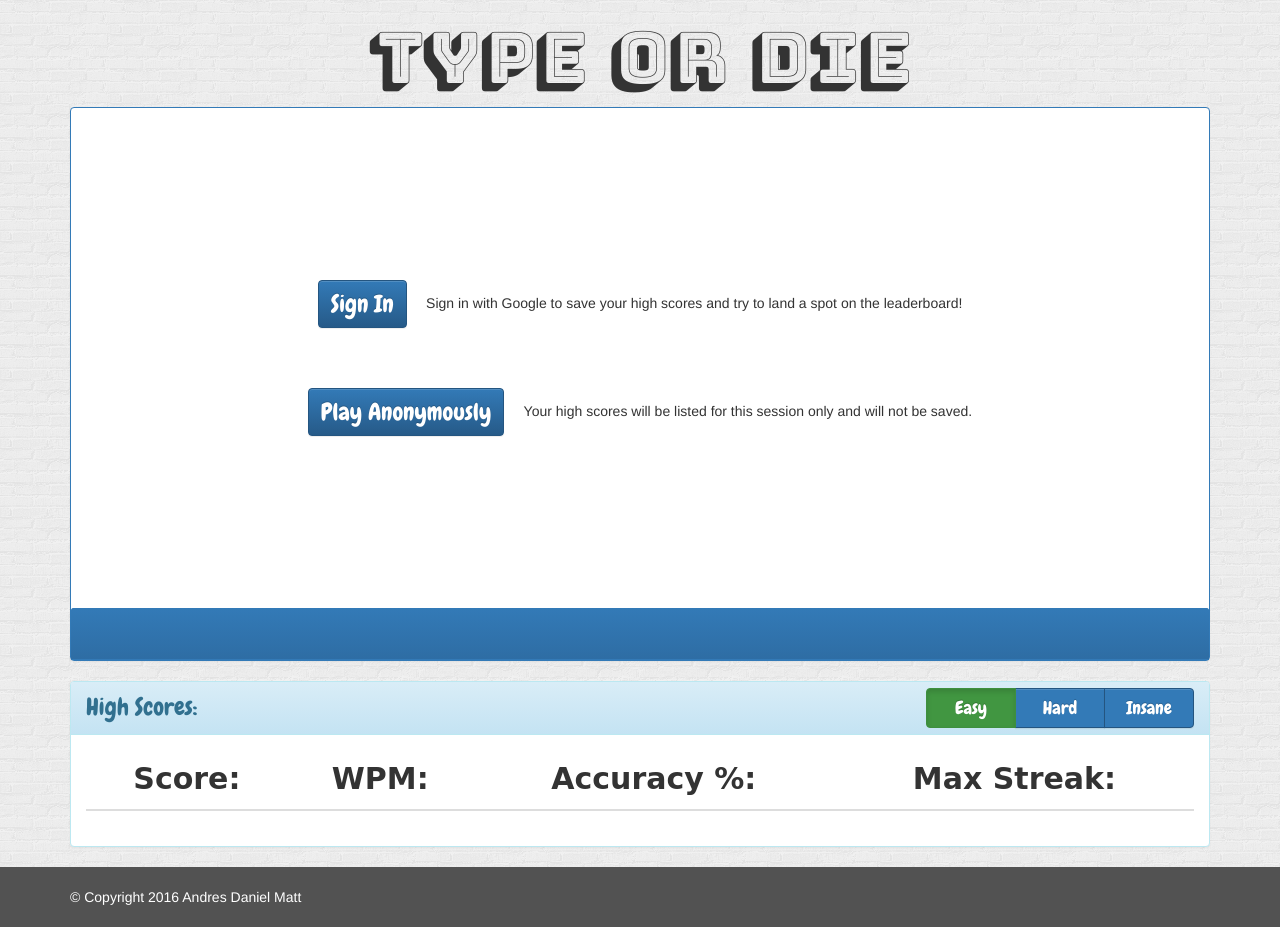
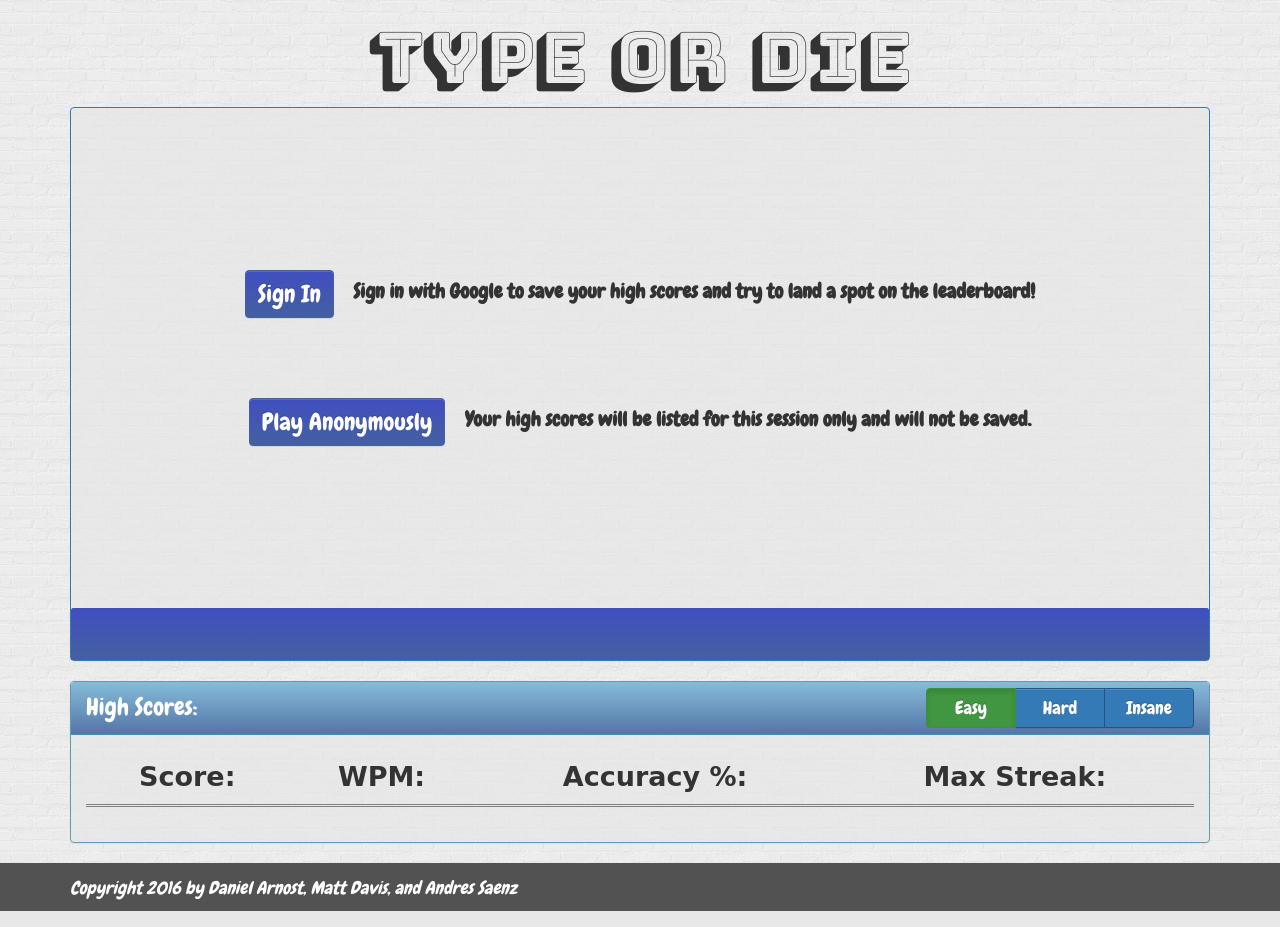
Before and after one commit to mattsplats/Type_Or_Die, a PHP site: page / in a window 1280 px wide. Run offline with PHP 8.4, Linux system fonts and the light colour scheme; lists and menus that the app fills with data are empty; some libraries are stand-ins or nearby versions; some web fonts are replaced.

Commit message:
Styling changes, background transition

```diff
--- a/assets/css/style.css
+++ b/assets/css/style.css
@@ -5,43 +5,56 @@ html {
 
 body {
   /* Margin bottom by footer height */
-  margin-bottom: 60px;
-  background-image: url(../images/brickwall.png);
+  margin-bottom: 48px;
+  background: #dddddd url(../images/brickwall.png);
+}
+
+h1 {
+  font-family: 'Bungee Shade', cursive;
+  font-size: 70px;
 }
 
 h3 {
   display: inline;
 }
 
-.btn-diff {
-  background-color: #337ab7;
-  background-image: none;
-  border-color: #245580;
+b {
+  font-family: 'Chewy', cursive;
+  font-size: 20px;
 }
 
-.footer {
-  position: absolute;
-  bottom: 0;
-  width: 100%;
-  /* Set the fixed height of the footer here */
-  height: 60px;
-  background-color: #525252;
+.panel {
+  background-color: rgba(230, 230, 230, 0.6);
+}
+
+.panel-primary > .panel-heading, .btn-primary {
+  background-image: linear-gradient(to bottom,#404ec1 0,#4460a0 100%);
+  border-color: #4460a0;
+}
+
+.btn-primary:focus, .btn-primary:hover {
+  background-image: linear-gradient(to bottom,#5663C6 0,#4C6CB2 100%);
+  background-color: inherit;
+  background-position: inherit;
+}
+
+.panel-info {
+  border-color: #6498b3;
+}
+
+.panel-info > .panel-heading {
+  background-image: linear-gradient(to bottom,#86bcd8 0,#5475a9 100%);
+  border-color: #4093b5;
+  color: white;
+}
+
+.table > thead {
+  border-bottom: 3px double gray;
 }
 
 #start {
   font-family: 'Chewy', cursive;
   font-size: 25px;
-}
-
-h1 {
-	font-family: 'Bungee Shade', cursive;
-  font-size: 70px;
-}
-
-.footer-text {
-	color: white;
-	text-align: left;
-	margin-top: 20px;
 }
 
 .panel-title-text {
@@ -55,7 +68,6 @@ h1 {
 
 .btn-primary {
   font-size: 24px;
-  /*color: white;*/
 }
 
 .btn-group > .btn {
@@ -66,6 +78,12 @@ h1 {
 .btn-score {
   float: right;
   margin-top: -4px;
+}
+
+.btn-diff {
+  background-color: #337ab7;
+  background-image: none;
+  border-color: #245580;
 }
 
 #game-body {
@@ -102,12 +120,38 @@ h1 {
   font-size: 25px;
 }
 
-.hipster-text {
+.hiscore-text {
   font-family: 'Amatica SC', cursive;
   font-size: 30px;
 }
 
-/* Matt's animations */
+.footer {
+  position: absolute;
+  bottom: 0;
+  width: 100%;
+  /* Set the fixed height of the footer here */
+  height: 48px;
+  background-color: #525252;
+}
+
+.footer-text {
+  margin-top: 12px;
+  color: white;
+  text-align: left;
+  font-family: 'Chewy', cursive;
+  font-size: 18px;
+  font-style: italic;
+}
+
+/* Matt's classes */
+.flex {
+  display: flex;
+  justify-content: center;
+  align-items: center;
+  align-content: center;
+  flex-wrap: wrap;
+  height: 470px;
+}
 .falling-word {
   position: absolute;
   top: -70px;
@@ -129,14 +173,55 @@ h1 {
   100% {transform: translate3d(0, 0, 0);}
 }
 
-/* Matt's classes */
-.flex {
-  display: flex;
-  justify-content: center;
-  align-items: center;
-  align-content: center;
-  flex-wrap: wrap;
-  height: 470px;
+.fade-in {
+  animation-name: fade_in;
+  animation-duration: 0.8s;
+  animation-timing-function: ease;
+}
+
+.fade-in-later {
+  animation-name: fade_in_later;
+  animation-duration: 1.0s;
+  animation-timing-function: ease;
+}
+
+@keyframes fade_in {
+  0%   {opacity: 0; transform: rotate3d(0, 1, 0, 90deg);}
+  100% {opacity: 1; transform: rotate3d(0, 1, 0, 0deg);}
+}
+
+@keyframes fade_in_later {
+  0%   {opacity: 0; transform: rotate3d(0, 1, 0, 90deg);}
+  20%  {opacity: 0; transform: rotate3d(0, 1, 0, 90deg);}
+  100% {opacity: 1; transform: rotate3d(0, 1, 0, 0deg);}
+}
+
+#sign-in {
+  animation-name: sign_in;
+  animation-duration: 1.5s;
+  animation-timing-function: ease;
+}
+
+@keyframes sign_in {
+  0%   {opacity: 0;}
+  30%  {opacity: 0;}
+  100% {opacity: 1;}
+}
+
+#bg {
+  width: 100%;
+  height: 100%;
+  position: absolute;
+  opacity: 0.6;
+
+  animation-name: bg_fade_in;
+  animation-duration: 1.5s;
+  animation-timing-function: ease;
+}
+
+@keyframes bg_fade_in {
+  0%   {opacity: 0.1;}
+  100% {opacity: 0.6;}
 }
 
 @media screen and (max-width: 991px) {
--- a/assets/javascript/audio.js
+++ b/assets/javascript/audio.js
@@ -34,7 +34,7 @@ const audio = {
 		// Sets: property for targeted Audio object
 
 	pause: function(state){},
-	// Stop audio for given game state
+		// Stop audio for given game state
 };
 
 
--- a/assets/javascript/data.js
+++ b/assets/javascript/data.js
@@ -33,7 +33,7 @@ Object.defineProperties(data, {
 			case "latin": latin(); return data.latinWords;
 			case "bacon": bacon(); return data.baconWords;
 			case "random": random(); return data.randomWords;
-			case "all": hipster(); latin(); bacon(); return null;
+			// case "all": hipster(); latin(); bacon(); return null;
 		}
 
 		// hipsterjesus.com XHR/processing
--- a/assets/javascript/display.js
+++ b/assets/javascript/display.js
@@ -9,19 +9,22 @@ const display = {
 
 
 	// Methods
-	startGame: function() {},
+	startGame: function(){},
 		// Fades out game options and starts game
 		// Calls: game.start
 
-	gameOver: function() {},
+	gameOver: function(){},
 		// Show game over text
 
 	showOptions: function(){},
 		// Shows word list selector buttons, modifies #output div css
 
-	loginComplete: function() {},
+	loginComplete: function(){},
 		// Fades out initial login text/buttons
 		// Calls: game.chooseOptions
+
+	changeTheme: function(){},
+		// Modifies background and other display properties based on selected game difficulty
 
 	addWord: function(word){},
 		// Places a new falling word on screen, sets a timeout to call removeWord if not completed in game.wordSpeed
@@ -98,6 +101,24 @@ Object.defineProperties(display, {
 
 	"loginComplete": { value: function() {
 		$("#sign-in").fadeOut(function() { game.chooseOptions(); });
+	}},
+
+	"changeTheme": { value: function(){
+		$(document.body).css("background-image", "none");
+		switch (game.currentDifficulty) {
+			case "easy":
+				if ($("#bg").length) { $("#bg").remove(); }
+				$(document.body).prepend($("<div>").attr("id", "bg").css("background-image", "url(assets/images/bacon.jpg)"));
+				break;
+			case "hard":
+				if ($("#bg").length) { $("#bg").remove(); }
+				$(document.body).prepend($("<div>").attr("id", "bg").css("background-image", "url(assets/images/hipster.jpg)"));
+				break;
+			case "insane":
+				if ($("#bg").length) { $("#bg").remove(); }
+				$(document.body).prepend($("<div>").attr("id", "bg").css("background-image", "url(assets/images/insane.jpg)"));
+				break;
+		}
 	}},
 
 	"addWord": { value: function(word) {
@@ -209,10 +230,10 @@ Object.defineProperties(display, {
 
 		for (let i = 0; i < arr.length; i++) {
 			const template = "\
-				<th class='text-center hipster-text'>" + (arr[i].score) + "</th>\
-				<th class='text-center hipster-text'>" + arr[i].wpm.toFixed(1) + "</th>\
-				<th class='text-center hipster-text'>" + arr[i].hits + " / " + (arr[i].hits + arr[i].misses) + " ( " + arr[i].acc.toFixed(1) + "% )</th>\
-				<th class='text-center hipster-text'>" + arr[i].longestStreak + "</th>";
+				<th class='text-center hiscore-text'>" + (arr[i].score) + "</th>\
+				<th class='text-center hiscore-text'>" + arr[i].wpm.toFixed(1) + "</th>\
+				<th class='text-center hiscore-text'>" + arr[i].hits + " / " + (arr[i].hits + arr[i].misses) + " ( " + arr[i].acc.toFixed(1) + "% )</th>\
+				<th class='text-center hiscore-text'>" + arr[i].longestStreak + "</th>";
 
 			if (index !== null) {
 				$("#highscore-stats").append($("<tr>").html(template).fadeIn( index === i ? 400 : 0 ));
--- a/assets/javascript/game.js
+++ b/assets/javascript/game.js
@@ -249,7 +249,7 @@ Object.defineProperties(game, {
 
 		// Add an extra life for every bonusLifeAt words completed
 		stats.wordsCompleted++;
-		if (stats.wordsCompleted % game.extraLifeAt == 0) { game.lives++; }
+		if (stats.wordsCompleted % game.extraLifeAt == 0 && game.lives < 10) { game.lives++; }
 
 		// Increment score, update stats, reset game vars
 		stats.score += word.str.length * stats.difficultyMultiplier * stats.streakMultiplier;
@@ -298,6 +298,7 @@ Object.defineProperties(game, {
 		display.showOptions();
 
 		easy();
+		display.changeTheme();
 		audio.play("intro");
 
 		$("input[type=radio][name=options]").on('change', function() {
@@ -307,6 +308,7 @@ Object.defineProperties(game, {
 			else if ($("#hard").prop("checked")) { hard(); }
 			else { insane(); }
 
+			display.changeTheme();
 			audio.play("intro");
 		});
 
--- a/index.html
+++ b/index.html
@@ -22,7 +22,7 @@
     </div>
 
     <!-- Start Main Game Body -->
-		<div class="row">
+		<div class="row fade-in">
 			<div class="col-lg-12">
 				<div class="panel panel-primary" id="game-panel">
 
@@ -30,10 +30,10 @@
 						<div id="output" class="flex">  <!-- Place game in this div (output)-->
               <div id="sign-in" class="text-center">
                 <div>
-                  <button id="auth" class="btn btn-primary btn-main">Sign In</button> &nbsp;&nbsp;&nbsp; Sign in with Google to save your high scores and try to land a spot on the leaderboard!
-                </div><br/><br/><br/>
+                  <button id="auth" class="btn btn-primary btn-main">Sign In</button> &nbsp;&nbsp;&nbsp; <b>Sign in with Google to save your high scores and try to land a spot on the leaderboard!</b>
+                </div><br/><br/><br/><br/>
                 <div>
-                  <button id="bypass" class="btn btn-primary btn-main">Play Anonymously</button> &nbsp;&nbsp;&nbsp; Your high scores will be listed for this session only and will not be saved.
+                  <button id="bypass" class="btn btn-primary btn-main">Play Anonymously</button> &nbsp;&nbsp;&nbsp; <b>Your high scores will be listed for this session only and will not be saved.</b>
                 </div>
               </div>
             </div>
@@ -50,7 +50,7 @@
 		</div> <!--End Main Game Body -->
 
     <!-- Start High Score -->
-    <div class="row">
+    <div class="row fade-in-later">
       <div class="col-lg-12">
         <div class="panel panel-info">
           <div class="panel-heading">
@@ -89,7 +89,7 @@
 
 	<footer class="footer">
   	<div class="container">
-  		<p class="text-center footer-text">&copy; Copyright 2016 Andres Daniel Matt</p>
+  		<p class="text-center footer-text">Copyright 2016 by Daniel Arnost, Matt Davis, and Andres Saenz</p>
   	</div>
   </footer>
 
--- a/leaderboard.html
+++ b/leaderboard.html
@@ -22,7 +22,7 @@
     </div>
 
     <!-- Start High Score -->
-    <div class="row">
+    <div class="row fade-in">
       <div class="col-lg-12">
         <div class="panel panel-info">
           <div class="panel-heading">
```
Also changed, not shown: assets/images/bacon.jpg (added), assets/images/hipster.jpg, assets/images/insane.jpg (added).
